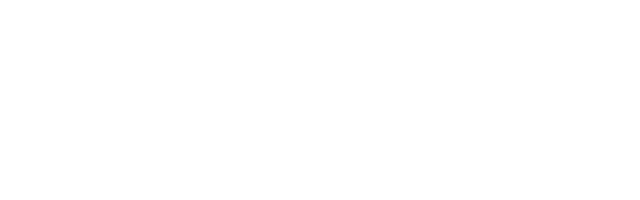
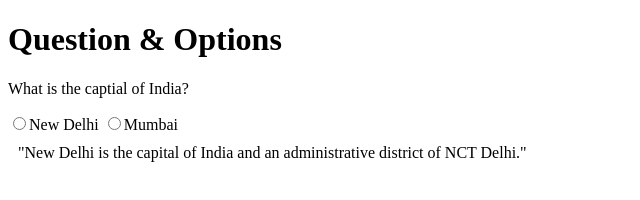
Before and after one commit to acciojob/trivia-Kavyaav12, a website: page main.html in a window 1280 px wide. Shown: the whole page, without its empty margins (0-640 px from the left). Drawn offline with Linux system fonts and the light colour scheme.

Commit message:
created a submission

```diff
--- a/main.html
+++ b/main.html
@@ -7,6 +7,26 @@
 </head>
 
 <body>
+	<style>
+blockquote
+	{
+ max-width:600px;
+ margin: 10px;
+ padding: 15px
+ border-left: 8px solid  green;
+ background-color: #f8fffe
+ font-weight: bold
+	}
+	</style>
+	<h1>Question & Options</h1>
+	<p>What is the captial of India?</p>
+	<form>
+		<input type="radio">New Delhi</input>
+		<input type="radio">Mumbai</input>
+	</form>
+	<blockquote cite="https://en.wikipedia.org/wiki/New_Delhi">
+		"New Delhi is the capital of India and an administrative district of NCT Delhi."
+	</blockquote>
 	<!-- the entire body must be written by student -->
     <script type="text/javascript" src="./script.js">
 </script>
```
